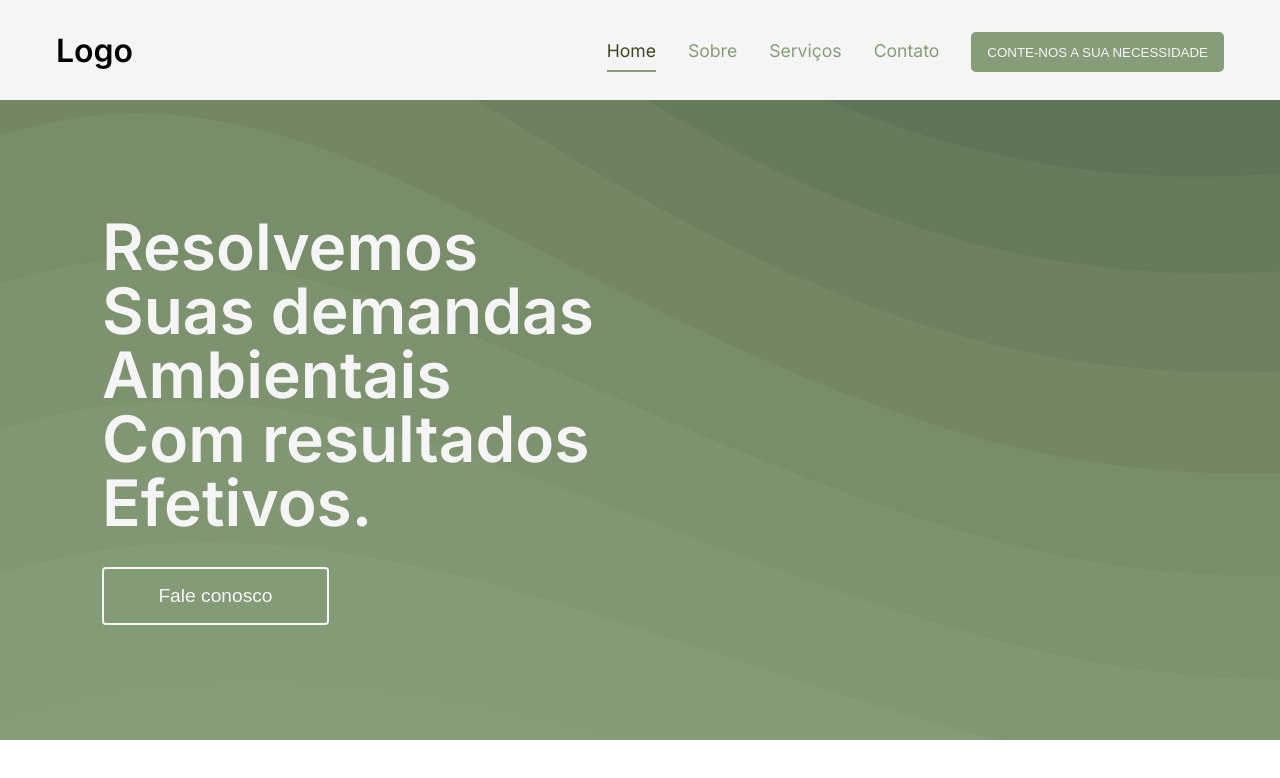
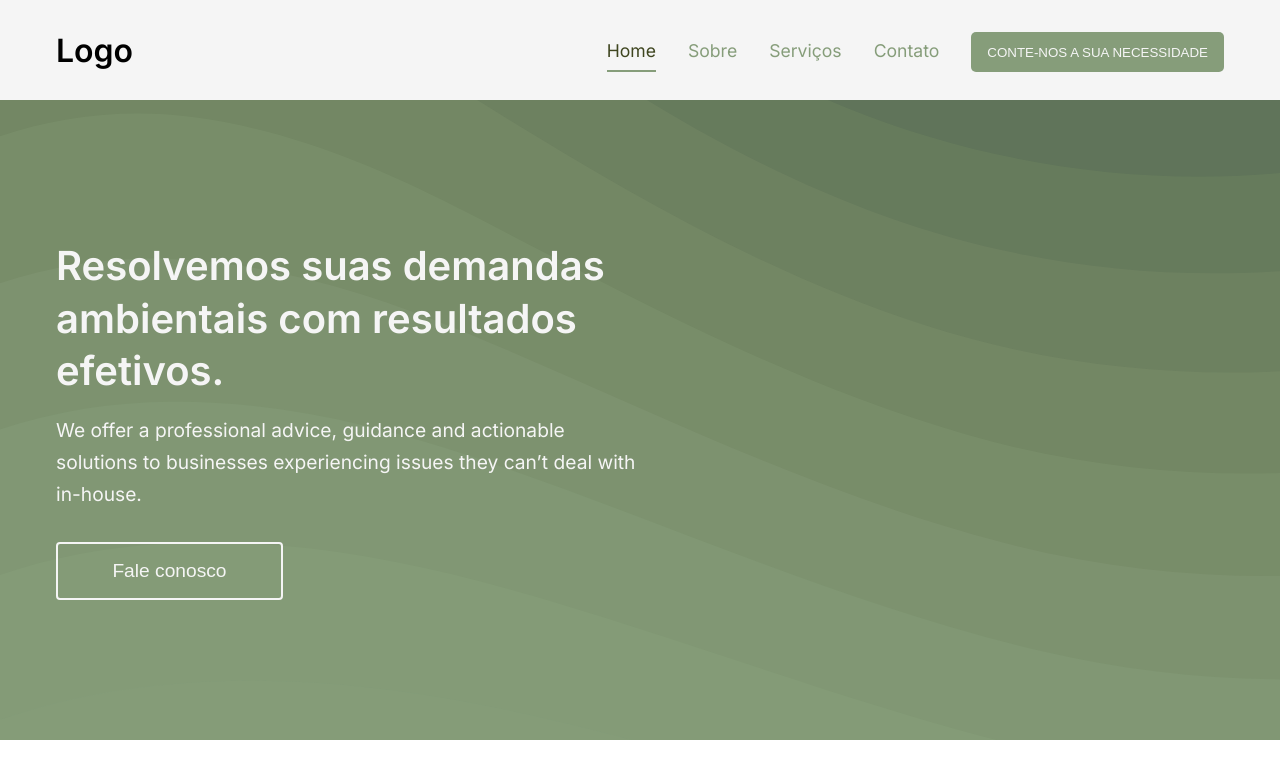
Before and after one commit to bduarte10/site-mutualiza, a Next.js app: page / in a window 1280 px wide. Shown: the top 778 px of the page. Built offline with nearby package versions, Linux system fonts and the light colour scheme.

Commit message:
refactor: hero content

```diff
--- a/src/components/Hero/hero.module.css
+++ b/src/components/Hero/hero.module.css
@@ -20,10 +20,17 @@
   align-items: center;
 }
 .content_items div h1 {
-  color: #f5f5f5;
-  font-size: 4rem;
+  color: var(--white);
+  font-size: 2.5rem;
   font-weight: 600;
-  line-height: 4rem;
+  line-height: 3.3rem;
+}
+.content_items div h3 {
+  margin-top: 1rem;
+  color: var(--white);
+  font-size: 1.2rem;
+  font-weight: 400;
+  line-height: 2rem;
 }
 
 .content_items div button {
--- a/src/components/Hero/index.tsx
+++ b/src/components/Hero/index.tsx
@@ -1,20 +1,31 @@
 import styles from './hero.module.css'
 
 export function Hero() {
-
-    return(
+  return (
     <section className={styles.hero_bg}>
       <div className="container">
         <div className={styles.content}>
           <div className={styles.content_items}>
             <div>
-                            <h1>Resolvemos <br /> Suas demandas <br /> Ambientais<br /> Com resultados <br /> Efetivos.</h1>
+              <h1>
+                Resolvemos suas demandas ambientais com resultados efetivos.
+              </h1>
+              <h3>
+                We offer a professional advice, guidance and actionable
+                solutions to businesses experiencing issues they can’t deal with
+                in-house.
+              </h3>
 
               <button>Fale conosco</button>
             </div>
           </div>
           <div className={styles.content_img}>
-                        <div><img src="" alt="" /></div>
+            <div>
+              <img
+                src=""
+                alt=""
+              />
+            </div>
           </div>
         </div>
       </div>
```
Lines whose indentation alone changed are shown as unchanged.
